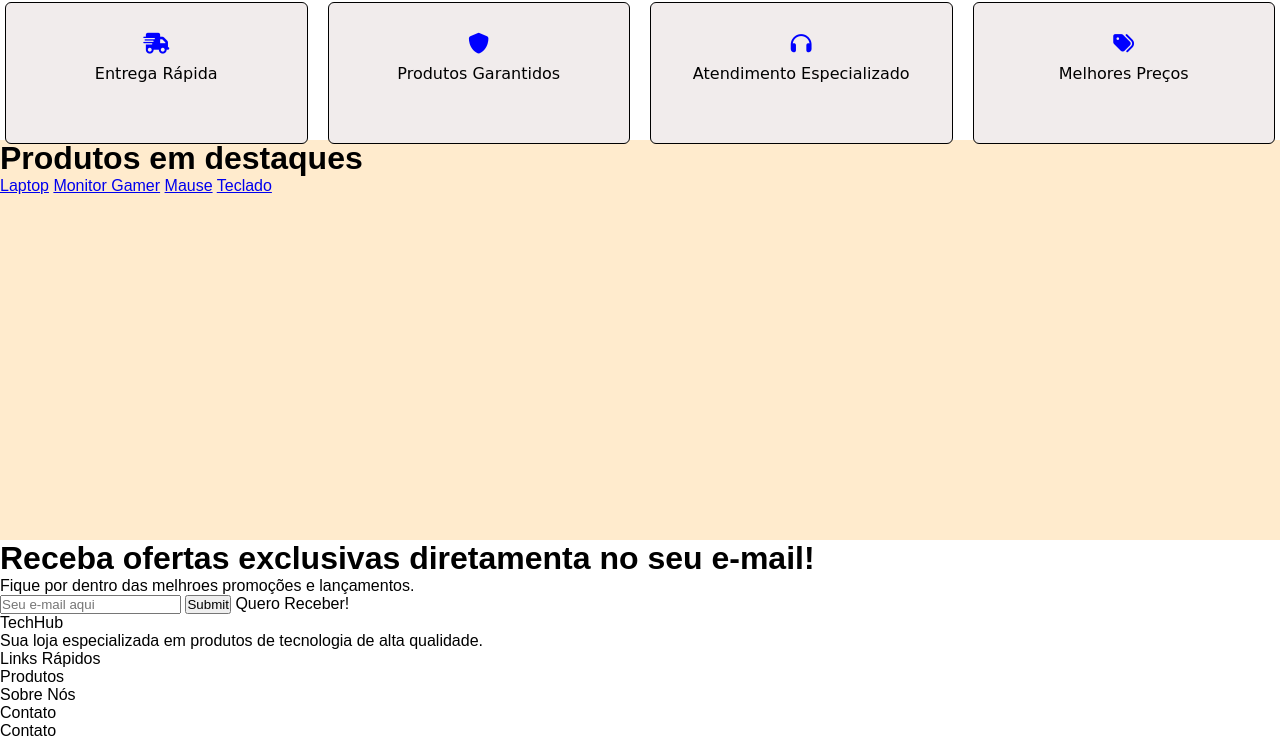
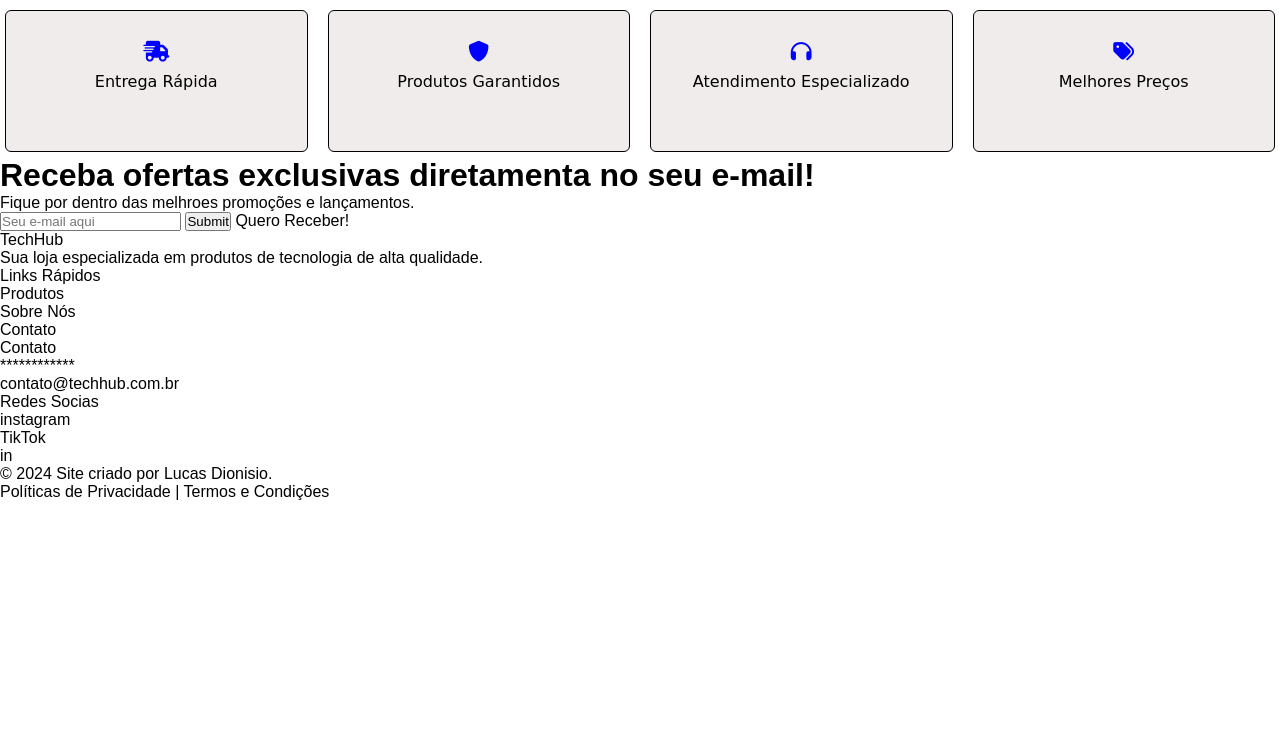
Before and after one commit to LucasDionisioCoutinho/TechHub, a plain HTML site: page index.html in a window 1280 px wide. Shown: the part 660-1400 px from the top of the page. After the commit the page ends 1161 px from the top, so only its background shows below. Drawn offline with Linux system fonts and the light colour scheme; a web font is replaced by a local one.

Commit message:
Atualizao do site

```diff
--- a/index.html
+++ b/index.html
@@ -38,13 +38,14 @@
                     </li>
                 </ol>
             </div>
-            <div id="container">
-                <h1> Produtos em destaques</h1>
-                <a href="#">Laptop</a>
-                <a href="#">Monitor Gamer</a>
-                <a href="#">Mause</a>
-                <a href="#">Teclado</a>
-            </div>
+               <section id="produtos-destaque">
+
+                <div class="produto"></div>
+                <div class="produto"></div>
+                <div class="produto"></div>
+                <div class="produto"></div>
+
+               </section>
             <div id="email">
                 <h1>Receba ofertas exclusivas diretamenta no seu e-mail!</h1>
                 <p>Fique por dentro das melhroes promoções e lançamentos.</p>
--- a/media-query.css
+++ b/media-query.css
@@ -8,7 +8,9 @@
         height: auto;
         font-size: 1.5em;
     }
-
+    #card {
+        height: auto;
+    }
 
 }
 @media screen and (min-width: 600px) and (max-width: 768px) {
@@ -19,7 +21,9 @@
         height: 580px;
         font-size: 1.5em;
     }
-
+   #card {
+    height: auto;
+   }
 }
 @media screen and (min-width: 768px) and (max-width: 992px) {
     header{
@@ -28,6 +32,9 @@
         background-position: center center;
         height: 580px;
         font-size: 2em;
+    }
+    #card {
+        height: auto;
     }
 }
 @media screen and (min-width: 992px) and (max-width: 1200px){
@@ -38,6 +45,9 @@
         height: 580px;
         font-size: 2em;
     }
+    #card {
+        height: auto;
+    }
 }
 @media screen and (min-width:1200px){
     header{
@@ -47,5 +57,10 @@
         height: 580px;
         font-size: 2.5em;
     }
-
+   #card {
+    height: auto;
+   }
+   #card > h1 {
+    font-size: 2.5em;
+   }
 }
--- a/style.css
+++ b/style.css
@@ -87,9 +87,3 @@ button:hover {
     color: blue;
 
 }
-#container {
-    background-color: blanchedalmond;
-    height: 400px;
-    width: 90%vh;
-
-}
```
